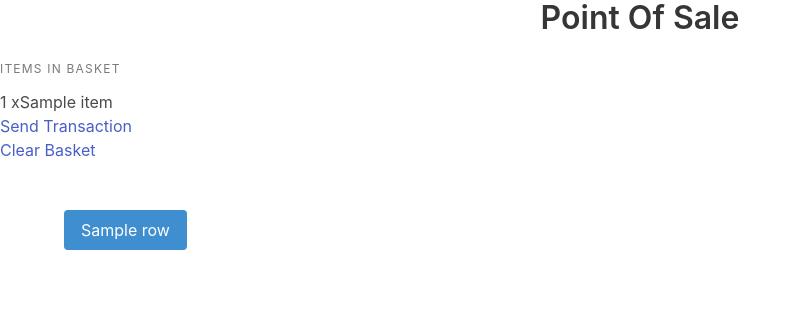
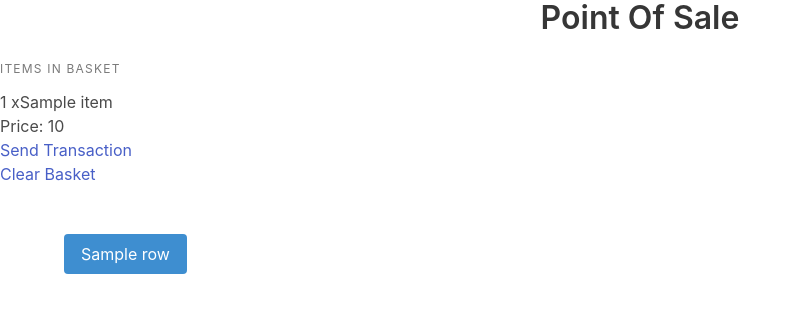
Before and after one commit to benchungiscool/quickpos, a Flask app: template quickpos/templates/pos.html in a window 1280 px wide. Shown: the top 313 px of the page, without its empty margins (0-801 px from the left). Run offline with Flask 2, Linux system fonts and the light colour scheme; the template is opened without the code that fills it: most values are stand-ins (such as "Sample title", 1, 10 or a date in 2020).

Commit message:
Added price to POS terminal

```diff
--- a/quickpos/server.py
+++ b/quickpos/server.py
@@ -71,9 +71,10 @@ def PointOfSale():
     return render_template("pos.html", products=products, t=Transaction)
   else:
     formattedbasket = list(dict.fromkeys(basket))
+    price = sum(map(lambda x: x[2], basket))
     for index, item in enumerate(formattedbasket):
       formattedbasket[index] = [item, basket.count(item)]
-    return render_template("pos.html", products=products, basket=formattedbasket, t=Transaction)
+    return render_template("pos.html", products=products, basket=formattedbasket, price=price)
 
 @app.route("/POS/<int:prid>")
 def AddToBasket(prid):
--- a/quickpos/templates/pos.html
+++ b/quickpos/templates/pos.html
@@ -18,6 +18,9 @@
 					<li>No items in basket</li>
 				{% endif %}
 			</ul>
+			{% if price %}
+				<p>Price: {{ price }}</p>
+			{% endif %}
 			<a href="{{ url_for('SendTransaction') }}">Send Transaction</a><br>
 			<a href="{{ url_for('ClearBasket') }}">Clear Basket</a>
 		</aside>
```
Also changed, not shown: 1 other file.
